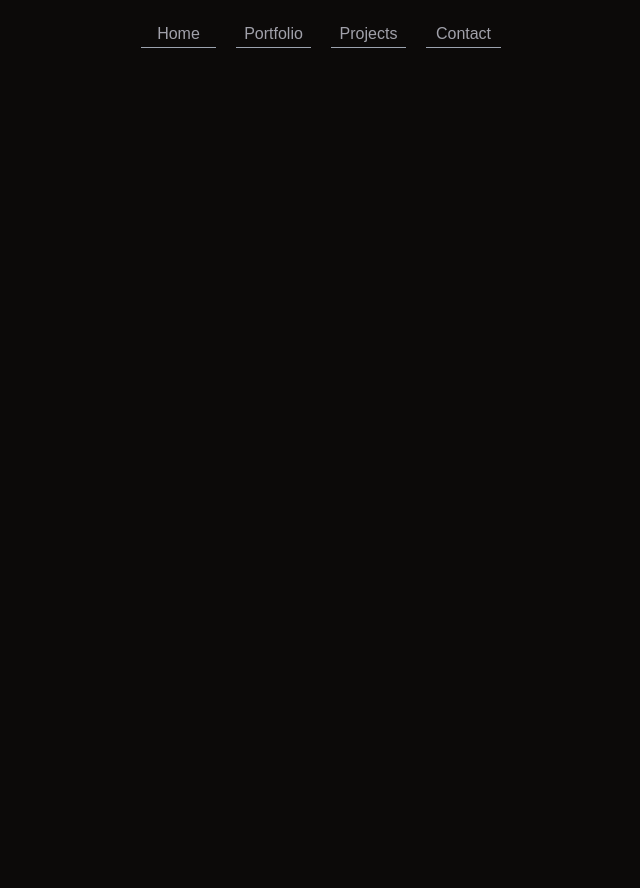
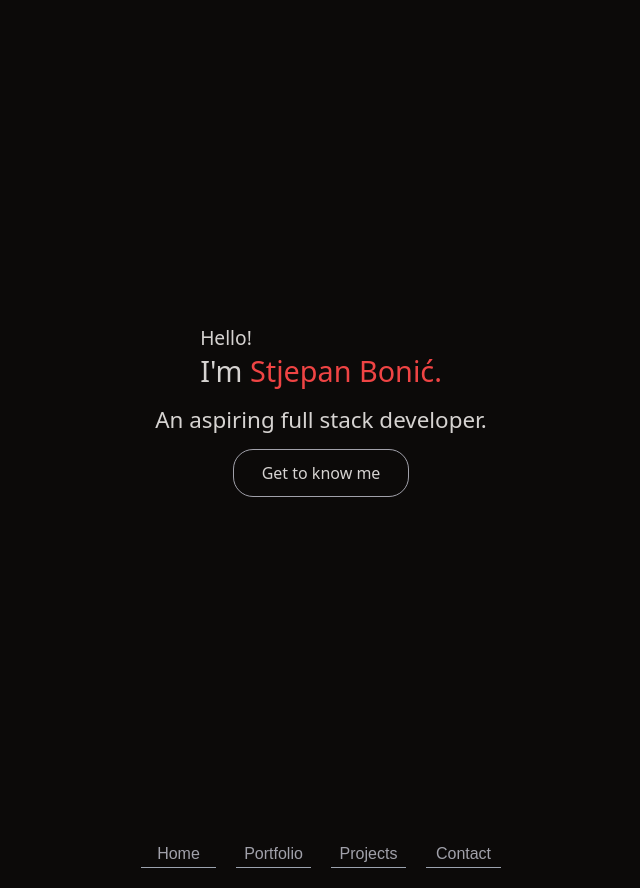
Before and after one commit to Bqnic/portfolio, a React (Vite) app: page / in a window 1280 px wide. Shown: the whole page, without its empty margins (319-959 px from the left). Before the commit the page ends 800 px from the top, so only its background shows below. Built offline with nearby package versions, Linux system fonts and the light colour scheme.

Commit message:
add smooth scrolling

```diff
--- a/package.json
+++ b/package.json
@@ -11,7 +11,8 @@
   },
   "dependencies": {
     "react": "^18.2.0",
-    "react-dom": "^18.2.0"
+    "react-dom": "^18.2.0",
+    "react-scroll": "^1.9.0"
   },
   "devDependencies": {
     "@types/react": "^18.2.37",
--- a/src/App.jsx
+++ b/src/App.jsx
@@ -1,9 +1,31 @@
 //import { useState } from 'react'
+import { Link } from "react-scroll";
 import "./App.css";
 
 export default function App() {
   return (
     <>
+      <div className="introduction">
+        <div>
+          <p>Hello!</p>
+          <p>
+            I'm <a>Stjepan Bonić.</a>
+          </p>
+        </div>
+        <div>
+          <p>An aspiring full stack developer.</p>
+        </div>
+        <Link
+          className="btn"
+          to="navigation"
+          spy={true}
+          smooth={true}
+          offset={50}
+          duration={500}
+        >
+          Get to know me
+        </Link>
+      </div>
       <div className="navigation">
         <button>Home</button>
         <button>Portfolio</button>
--- a/src/index.css
+++ b/src/index.css
@@ -3,6 +3,7 @@
   --text-color: #a1a1aa;
   --primary-color: #9ca3af;
   --highlight: #d6d3d1;
+  --highlight2: #ef4444;
 }
 
 * {
@@ -53,3 +54,48 @@ body {
   border-top: 1px solid var(--primary-color);
   transition: 0.8s;
 }
+
+.introduction {
+  display: flex;
+  flex-direction: column;
+  justify-content: center;
+  align-items: center;
+  height: 100vh;
+  gap: 4px;
+  color: var(--highlight);
+  font-size: 1.8rem;
+  margin: 10px 45px;
+}
+.introduction div:nth-child(1) p:nth-child(1) {
+  font-size: 1.2rem;
+}
+.introduction div:nth-child(1),
+.introduction div:nth-child(2) {
+  margin-bottom: 10px;
+}
+.introduction div:nth-child(1) a {
+  color: var(--highlight2);
+}
+.introduction div:nth-child(2) p:nth-child(1) {
+  font-size: 1.4rem;
+}
+.introduction .btn {
+  display: flex;
+  justify-content: center;
+  align-items: center;
+  border: none;
+  background: none;
+  color: var(--highlight);
+  font-size: 1rem;
+  border-radius: 20px;
+  padding: 12px;
+  width: 150px;
+  border: 1px solid var(--text-color);
+  cursor: pointer;
+  transition: 0.4s;
+}
+.introduction .btn:hover {
+  background-color: var(--highlight2);
+  width: 170px;
+  transition: 0.5s;
+}
```
Also changed, not shown: 1 other file (tests, documents, lock files or other folders).
